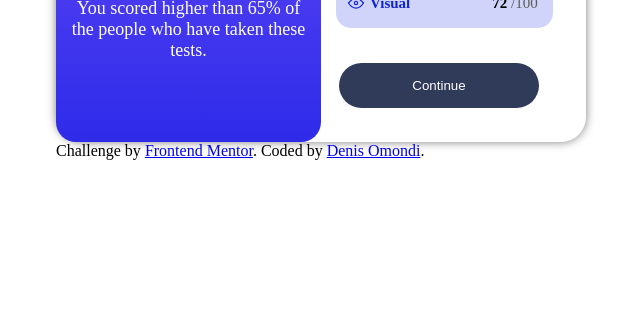
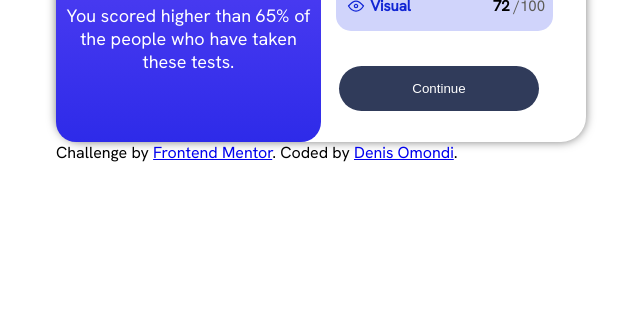
Before and after one commit to Sevich-Kah/Sevich-Kah.github.io, a plain HTML site: page index.html in a window 1280 px wide. Shown: the part 469-800 px from the top of the page, without its empty margins (302-942 px from the left). Drawn offline with Linux system fonts and the light colour scheme.

Commit message:
index.html

```diff
--- a/index.html
+++ b/index.html
@@ -5,6 +5,7 @@
   <meta name="viewport" content="width=device-width, initial-scale=1.0"> <!-- displays site properly based on user's device -->
 
   <link rel="icon" type="image/png" sizes="32x32" href="favicon-32x32.png">
+  <link href="https://fonts.googleapis.com/css2?family=Hanken+Grotesk:wght@300;400&family=Overpass:wght@100&family=Roboto:wght@300;400&display=swap" rel="stylesheet">
   <link rel="stylesheet" href="indexStyles.css">
   <link rel="stylesheet" href="HankenGrotesk-VariableFont_wght.ttf">
 
```
